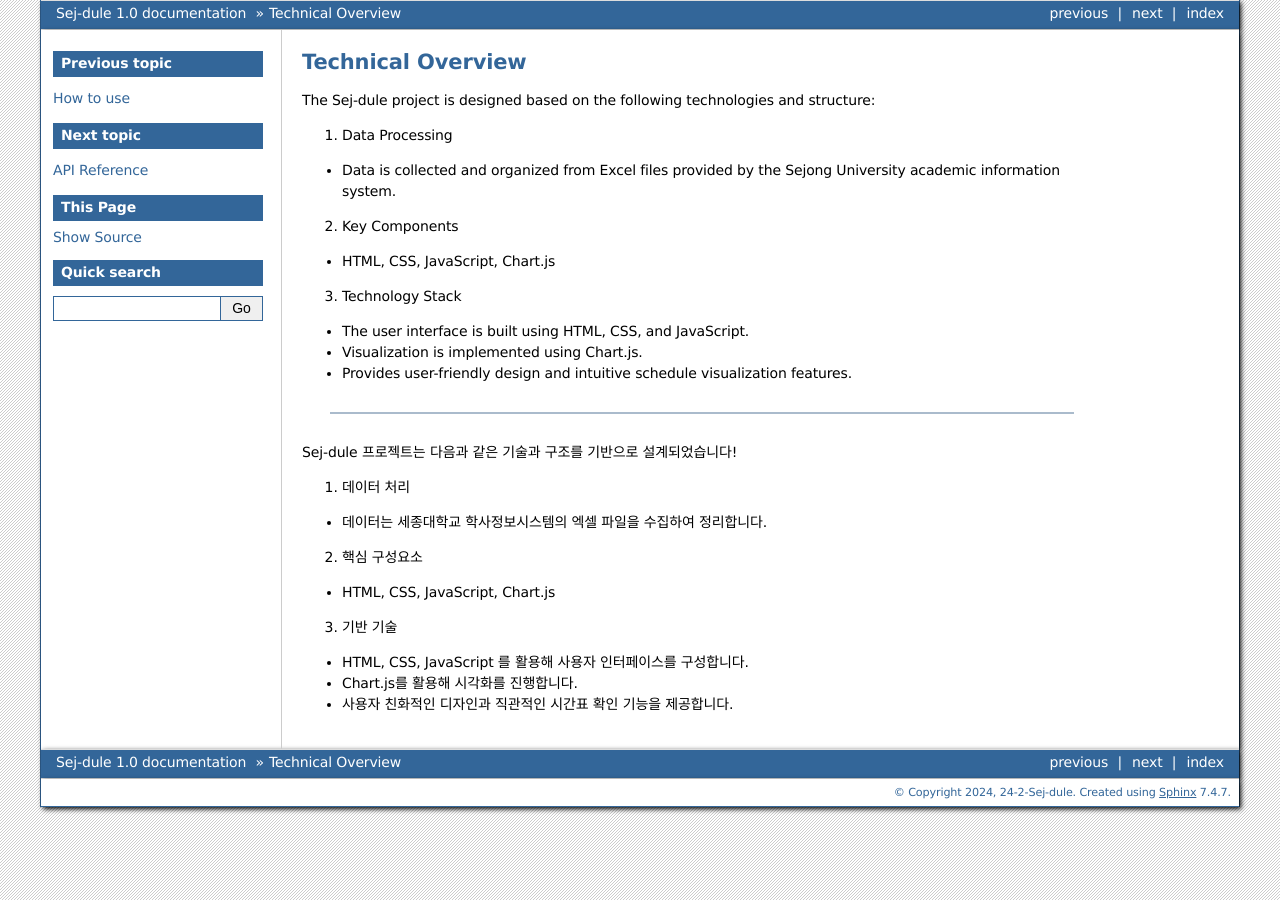
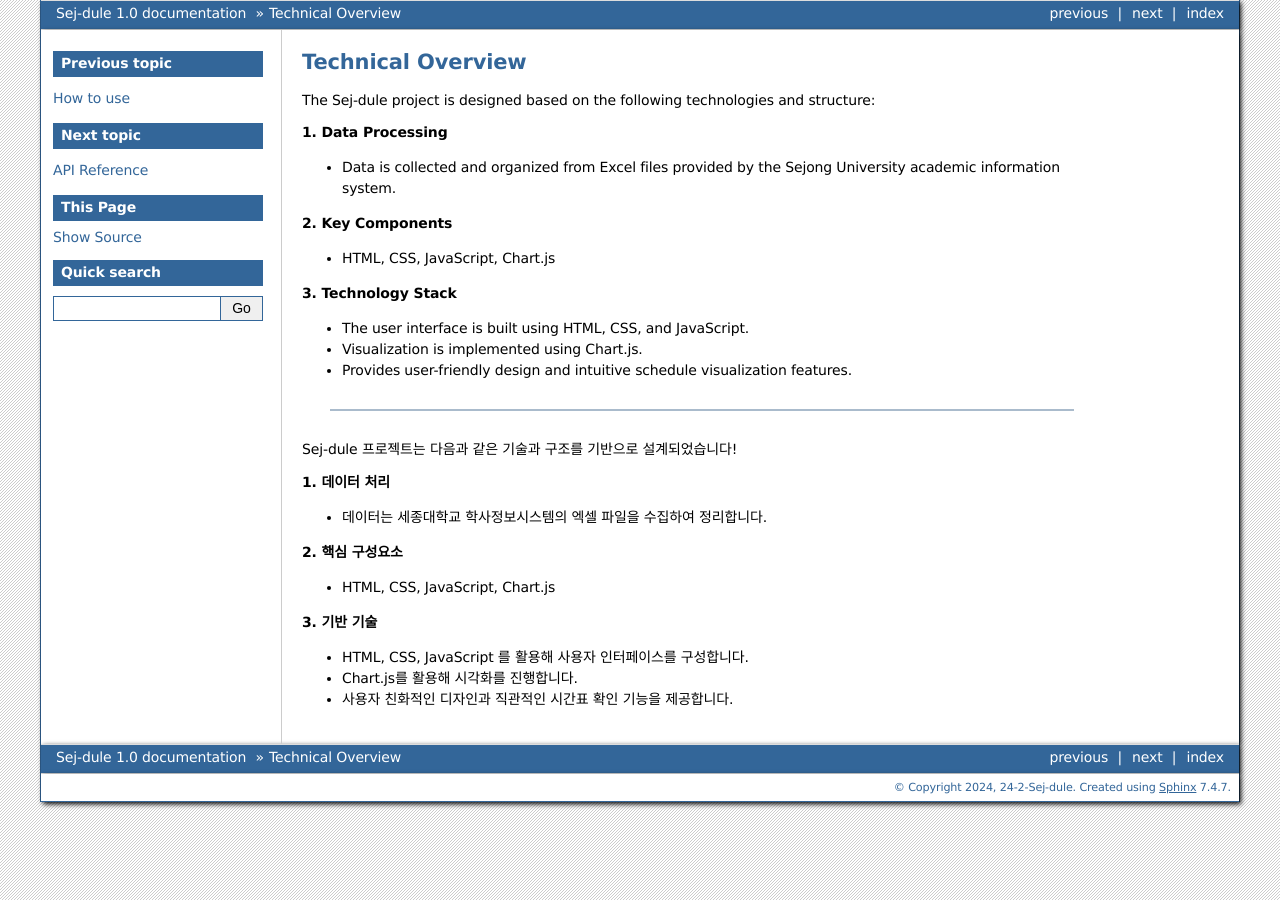
Before and after one commit to 24-2-Sej-dule/Sej-dule, a Sphinx documentation site: the page built from docs/source/Technical_Overview.md, in a window 1280 px wide. Built offline with Sphinx 7.4.7, drawn with Linux system fonts in a browser that asks for light colours.

Commit message:
content change

````diff
--- a/docs/source/How_to_use.md
+++ b/docs/source/How_to_use.md
@@ -1,28 +1,26 @@
 # How to use
 
-1. Download the Project
+**1. Download the Project**
 
-1. Clone the Project from GitHub
+    1. Clone the Project from GitHub
+      - Visit https://github.com/24-2-Sej-dule/Sej-dule?tab=coc-ov-file, then click **Code → Download ZIP**.
+      - You can also install the files using the following commands:
 
-   - Visit https://github.com/24-2-Sej-dule/Sej-dule?tab=coc-ov-file, then click **Code → Download ZIP**.
-   - You can also install the files using the following commands:
+      ```bash
+      git clone https://github.com/24-2-Sej-dule/Sej-dule.git
+      cd Sej-dule
+      ```
 
-   ```bash
-   git clone https://github.com/24-2-Sej-dule/Sej-dule.git
-   cd Sej-dule
-   ```
+    2. Run the HTML File
+      - Open the `index.html` file in your browser.
+      - This allows you to use Sej-dule.
 
-1. Run the HTML File
-
-   - Open the `index.html` file in your browser.
-   - This allows you to use Sej-dule.
-
-1. GitHub Pages
+**2. GitHub Pages**
 
 - This project is also available as a website through GitHub Pages (Jekyll).
 - The latest version of the project can be accessed at the following link:[Sej-dule Website](https://24-2-sej-dule.github.io/Sej-dule/)
 
-3. How to Use
+**3. How to Use**
 
 - Use the browser interface to filter by date and classroom to check the schedule.
 - For example, selecting the classroom **B102** will display a chart of its available time slots.
@@ -30,30 +28,28 @@
 
 ---
 
-1. 프로젝트 다운로드
+**1. 프로젝트 다운로드**
 
-1. GitHub에서 프로젝트 클론
+    1. GitHub에서 프로젝트 클론
+      - https://github.com/24-2-Sej-dule/Sej-dule?tab=coc-ov-file 에 접속하여 Code → Download ZIP을 클릭합니다.
+      - 아래 명령어를 사용하여 파일을 설치할 수 있습니다.
 
-   - https://github.com/24-2-Sej-dule/Sej-dule?tab=coc-ov-file 에 접속하여 Code → Download ZIP을 클릭합니다.
-   - 아래 명령어를 사용하여 파일을 설치할 수 있습니다.
+      ```bash
+        git clone https://github.com/24-2-Sej-dule/Sej-dule.git
+        cd Sej-dule
+      ```
 
-   ```bash
-    git clone https://github.com/24-2-Sej-dule/Sej-dule.git
-    cd Sej-dule
-   ```
+    2. HTML 파일 실행
+      - `index.html` 파일을 브라우저에서 실행합니다.
+      - 이를 통해 Sej-dule(셋둘)을 이용할 수 있습니다.
 
-1. HTML 파일 실행
-
-   - `index.html` 파일을 브라우저에서 실행합니다.
-   - 이를 통해 Sej-dule(셋둘)을 이용할 수 있습니다.
-
-1. 페이지 제공
+**2. 페이지 제공**
 
 - 이 프로젝트는 GitHub Pages(Jekyll)를 통해 웹사이트로도 제공됩니다.
 - 최신 버전의 프로젝트는 다음 링크에서 확인 가능합니다.
   [Sej-dule 웹사이트](https://24-2-sej-dule.github.io/Sej-dule/)
 
-3. 사용 방법
+**3. 사용 방법**
 
 - 브라우저에서 직접 날짜/강의실별 필터를 사용해 강의실 스케줄을 확인합니다.
 - 강의실 ex:`B102`를 선택하면 해당 강의실의 빈 시간대가 차트로 표시됩니다.
--- a/docs/source/Technical_Overview.md
+++ b/docs/source/Technical_Overview.md
@@ -2,15 +2,15 @@
 
 The Sej-dule project is designed based on the following technologies and structure:
 
-1. Data Processing
+**1. Data Processing**
 
 - Data is collected and organized from Excel files provided by the Sejong University academic information system.
 
-2. Key Components
+**2. Key Components**
 
 - HTML, CSS, JavaScript, Chart.js
 
-3. Technology Stack
+**3. Technology Stack**
 
 - The user interface is built using HTML, CSS, and JavaScript.
 - Visualization is implemented using Chart.js.
@@ -20,15 +20,15 @@
 
 Sej-dule 프로젝트는 다음과 같은 기술과 구조를 기반으로 설계되었습니다!
 
-1. 데이터 처리
+**1. 데이터 처리**
 
 - 데이터는 세종대학교 학사정보시스템의 엑셀 파일을 수집하여 정리합니다.
 
-2. 핵심 구성요소
+**2. 핵심 구성요소**
 
 - HTML, CSS, JavaScript, Chart.js
 
-3. 기반 기술
+**3. 기반 기술**
 
 - HTML, CSS, JavaScript 를 활용해 사용자 인터페이스를 구성합니다.
 - Chart.js를 활용해 시각화를 진행합니다.
````
Also changed, not shown: docs/source/Contribution_Guidelines.md (+4 -4 lines), docs/source/Maintenance_and_Troubleshotting.md (+4 -4 lines), docs/source/Release_Notes.md (+4 -4 lines).
